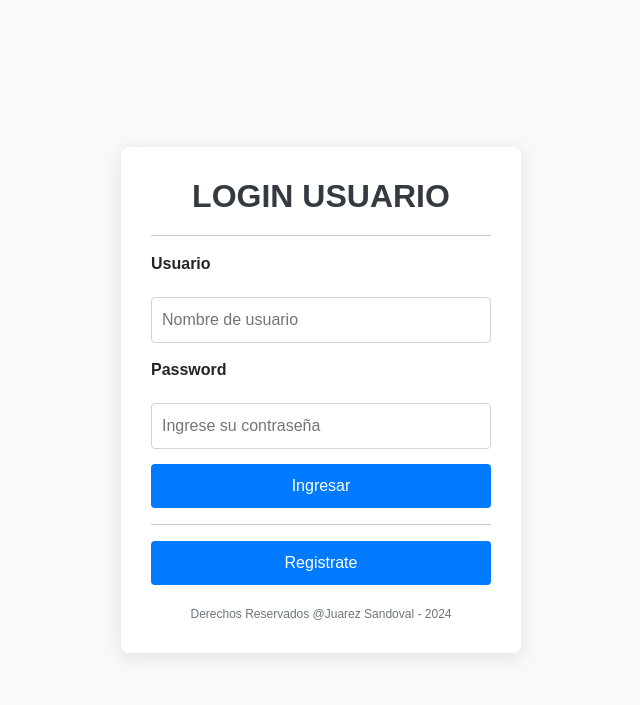
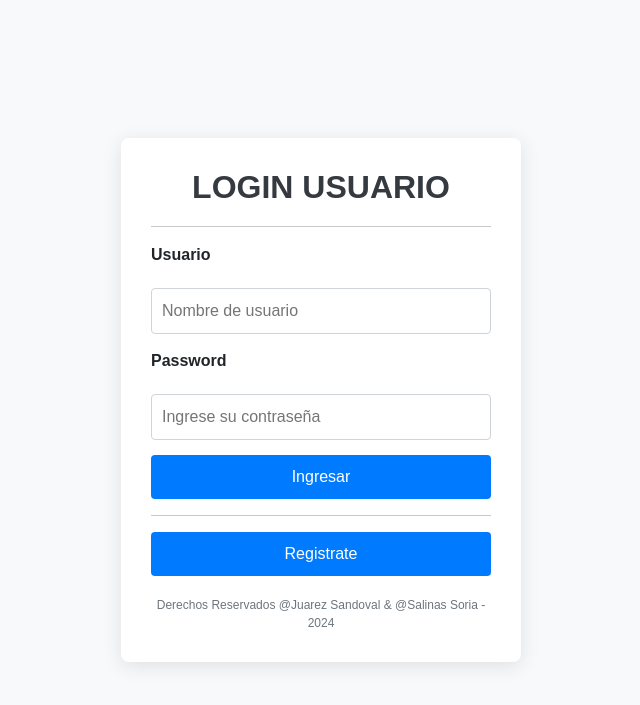
Before and after one commit to jhonUTEA/TodoList_Final, a PHP site: page / in a window 1280 px wide. Shown: the top 705 px of the page, without its empty margins (319-959 px from the left). Run offline with PHP 8.4, Linux system fonts and the light colour scheme; some libraries are stand-ins or nearby versions.

Commit message:
se revalidando autoria

```diff
--- a/index.php
+++ b/index.php
@@ -81,7 +81,7 @@
             <a href="Registrar.php" class="btn btn-secondary">Registrate</a>
         </form>
         <footer>
-            <h5 style="width: fit-content;"></h5>Derechos Reservados @Juarez Sandoval - 2024</h5>
+            <h5 style="width: fit-content;"></h5>Derechos Reservados @Juarez Sandoval & @Salinas Soria - 2024</h5>
         </footer>
     </div>
 </body>
--- a/listado.php
+++ b/listado.php
@@ -90,7 +90,7 @@
     </div>
     <center>
         <footer>
-            <h5>Derechos Reservados @Juarez Sandoval - 2024</h5>
+            <h5>Derechos Reservados @Juarez Sandoval & @Salinas Soria - 2024</h5>
         </footer>
     </center>
     <script src="https://cdn.jsdelivr.net/npm/@popperjs/core@2.11.6/dist/umd/popper.min.js" integrity="sha384-oBqDVmMz4fnFO9gybF71wLlG6d3r3Zxj7dD7/8CROF+n+/4FqNE1y+cvXW+QZ9Cg" crossorigin="anonymous"></script>
```
